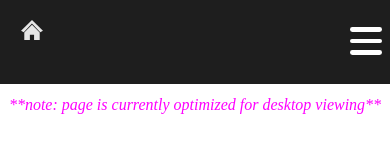
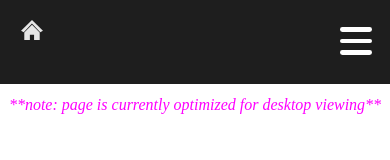
Before and after one commit to alsolecki/15_Flier, a React (Vite) app: page / in a window 390 px wide. Shown: the top 160 px of the page. Built offline with nearby package versions, Linux system fonts and the light colour scheme.

Commit message:
fixed hamburger

```diff
--- a/src/navbar/Navbar2.css
+++ b/src/navbar/Navbar2.css
@@ -24,6 +24,7 @@ nav ul {
 nav ul.open {
     display: flex;
     background-color:rgba(30, 30, 30, 1);
+    padding-left: 0;
 }
 
 nav ul li {
@@ -67,6 +68,7 @@ nav .menu span {
     nav .menu {
         display: flex;
         margin-top: 15px;
+        margin-right: 10px;
     }
 
     nav {
```
Also changed, not shown: 4 other files (tests, documents, lock files or other folders).
